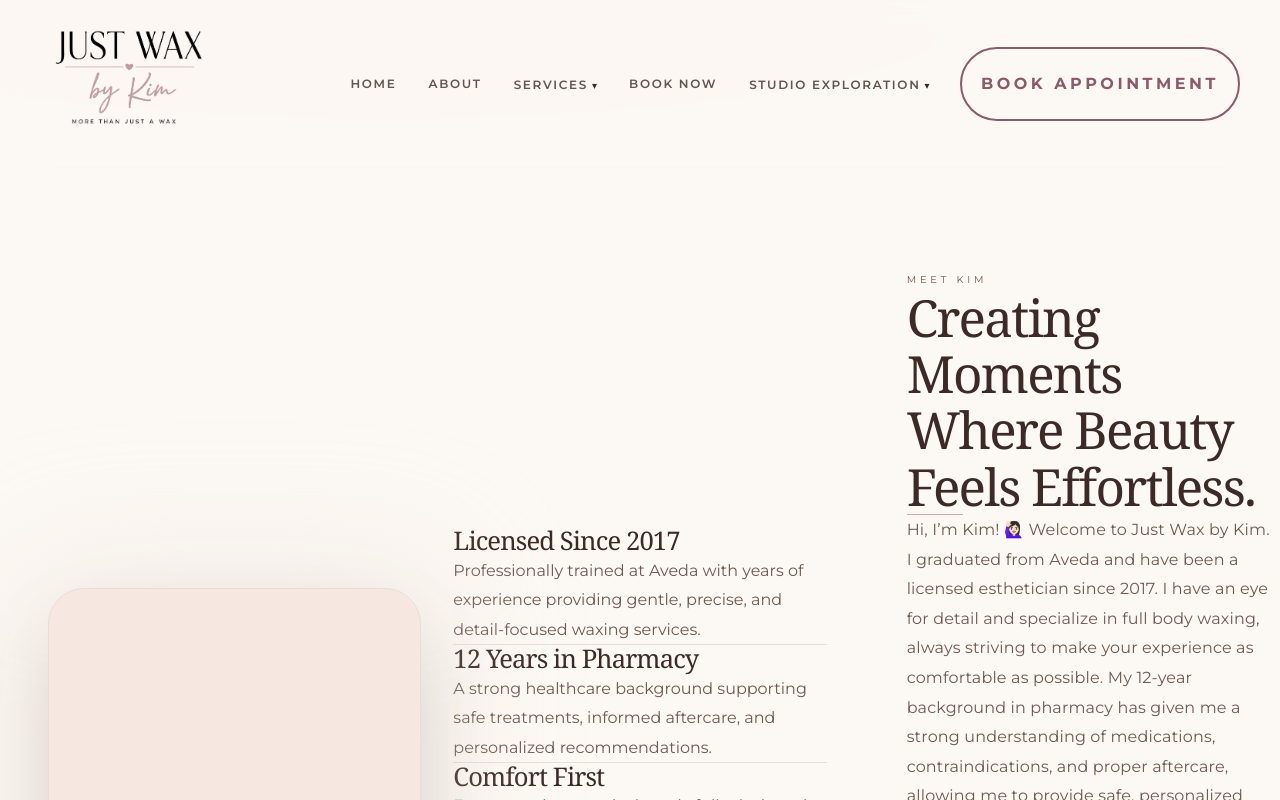
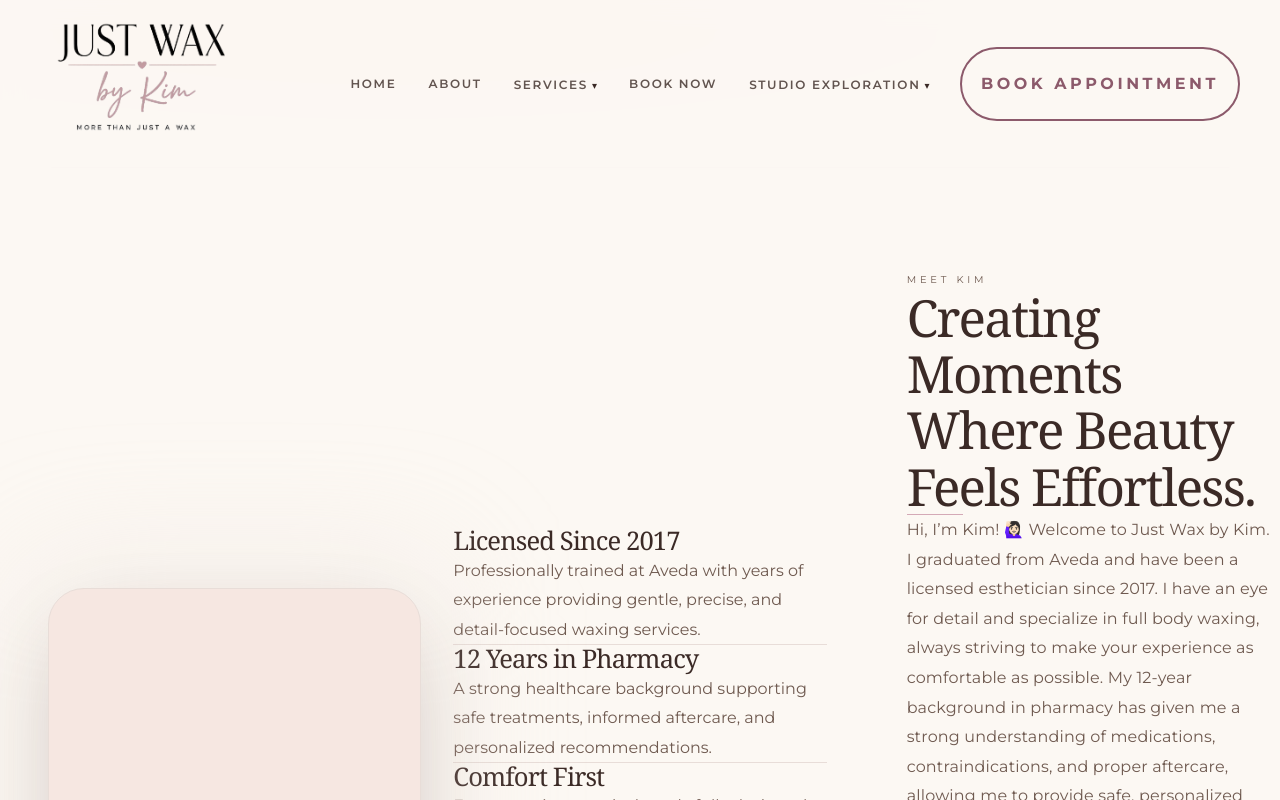
Before and after one commit to kevin-phan-25/just-wax-by-kim, a Next.js app: page / in a window 1280 px wide. Shown: the top 800 px of the page. Built offline with nearby package versions, Linux system fonts and the light colour scheme; a web font is replaced by a local one.

Commit message:
Update Logo.tsx

```diff
--- a/components/ui/Logo.tsx
+++ b/components/ui/Logo.tsx
@@ -33,36 +33,26 @@ export function Logo({
       className={`
         inline-flex
         items-center
-
         transition-transform
         duration-300
-
         hover:scale-[1.03]
-
         ${className}
       `}
     >
       <Image
         src="/logo/just-wax-by-kim-logo.jpg"
         alt="Just Wax by Kim"
-        width={520}
-        height={220}
+        width={620}
+        height={260}
         priority={priority}
         className="
-          h-[88px]
-
-          sm:h-[105px]
-
-          md:h-[125px]
-
-          lg:h-[150px]
-
-          xl:h-[175px]
-
+          h-[105px]
+          sm:h-[125px]
+          md:h-[150px]
+          lg:h-[175px]
+          xl:h-[200px]
           w-auto
-
           object-contain
-
           select-none
         "
       />
```
